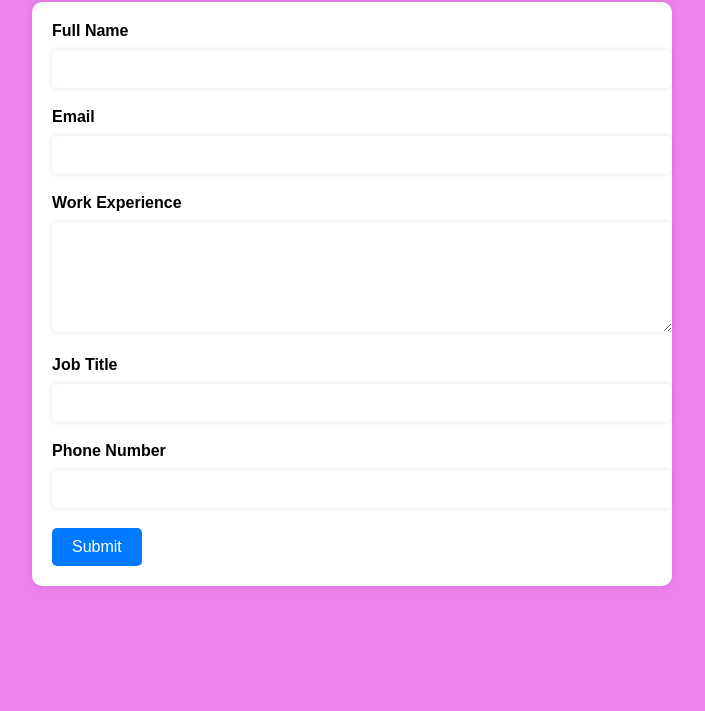
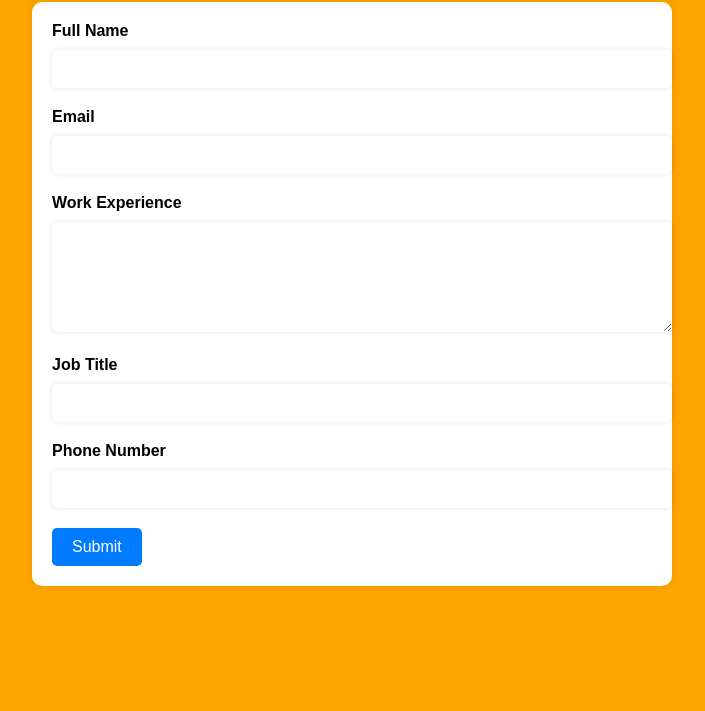
Before and after one commit to arohyadav/nodecicd, a website: page index.html in a window 1280 px wide. Shown: the part 89-800 px from the top of the page, without its empty margins (288-993 px from the left). Drawn offline with Linux system fonts and the light colour scheme.

Commit message:
Update index.html

```diff
--- a/index.html
+++ b/index.html
@@ -5,7 +5,7 @@
 	<style>
 		body {
 			font-family: Arial, sans-serif;
-			background-color: violet;
+			background-color: orange;
 			padding: 10px;
 		}
 		h1 {
```
